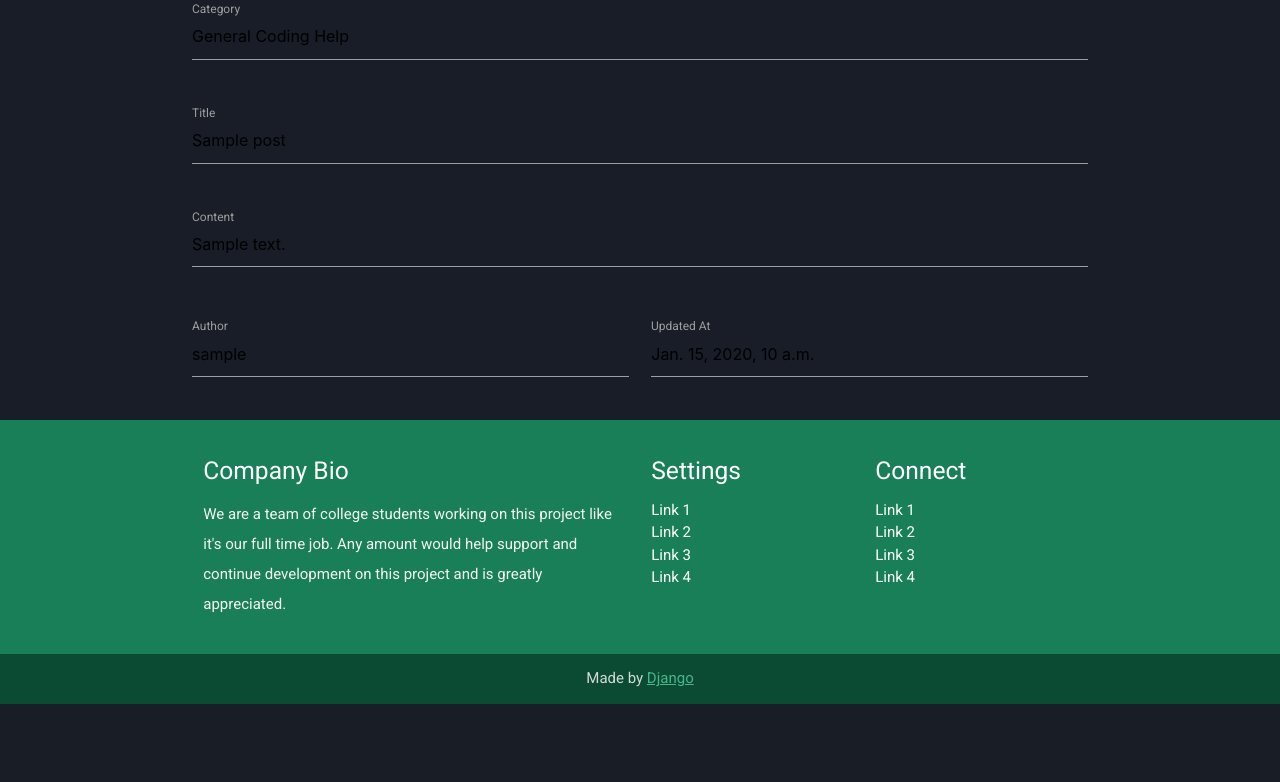
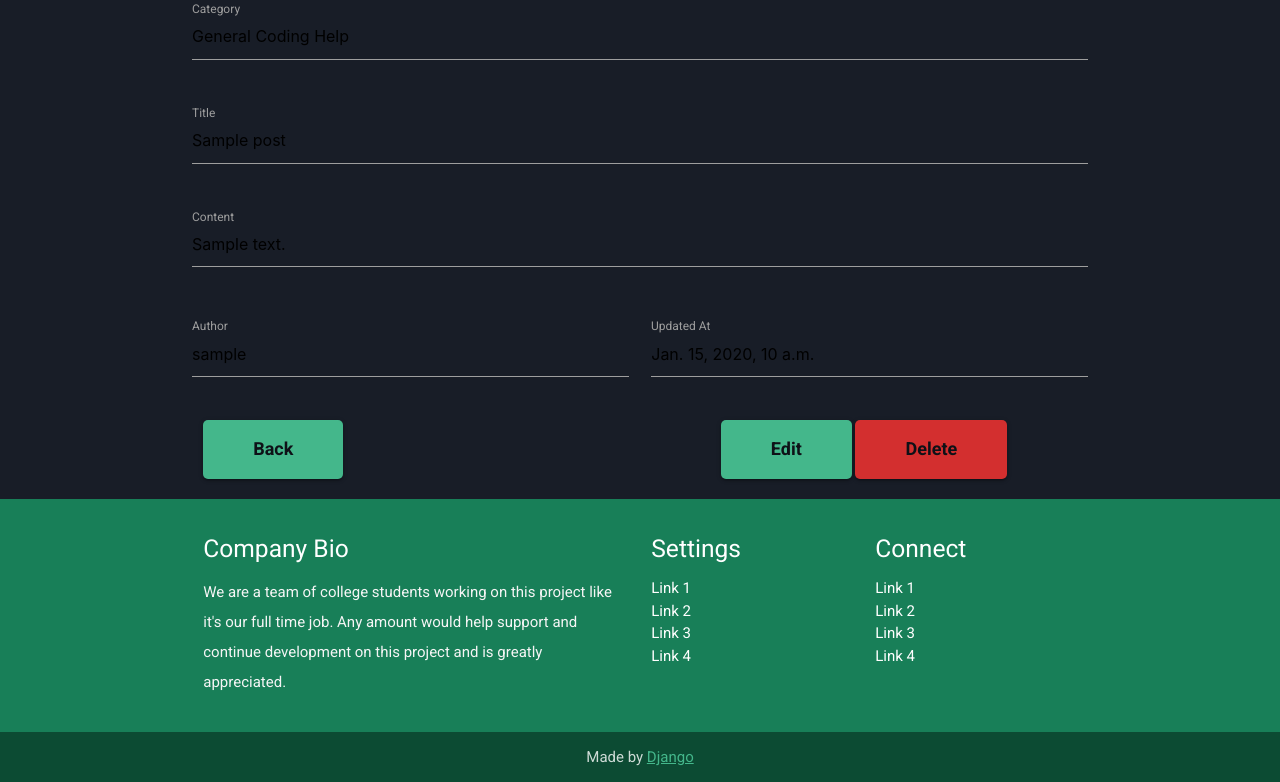
Before and after one commit to acman/py_june, a Django app: page /posts/details/1/ in a window 1280 px wide. Shown: the part 181-963 px from the top of the page. Before the commit the page ends 885 px from the top, so only its background shows below. Run offline with Django 5.2, Linux system fonts and the light colour scheme; a user stored in the database is signed in; data comes from the database, SQL or seed files in the repository; tables that the repository leaves empty hold one stand-in row (values such as "Sample post").

Commit message:
pj-50-add-button (#10)

```diff
--- a/templates/categories/category_detail.html
+++ b/templates/categories/category_detail.html
@@ -8,15 +8,15 @@
   <div class="container">
     <div class="section">
       <div class="row">
-        <div class="col s6">
+        <div class="col s8">
             <h2>{{ category.name }}</h2>
             <p>{{ category.description }}</p>
         </div>
-        <div class="col s6 center">
+        <div class="col s4">
           <a href="{% url 'posts:create' category_id=category.pk %}" class="waves-effect waves-light btn">Create Post</a>
         </div>
-        </div>
       </div>
+    </div>
       <div class="row">
         <div class="col s12 center">
           <table class="highlight">
--- a/templates/posts/post_detail.html
+++ b/templates/posts/post_detail.html
@@ -37,5 +37,16 @@
         </div>
       </div>
     </form>
+    <div class="row">
+      <div class="col s6">
+        <a href="{% url 'categories:detail' category_id=post.category.pk %}" class="waves-effect waves-light btn ">Back</a>
+      </div>
+      <div class="col s6 center">
+        {% if request.user.is_authenticated and request.user.id == post.author.id %}
+        <a href="{% url 'posts:update' pk=post.pk %}" class="waves-effect waves-light btn">Edit</a>
+        <a href="{% url 'posts:delete' pk=post.pk %}" class="waves-effect waves-light btn red darken-2">Delete</a>
+        {% endif %}
+      </div>
+    </div>
   </div>
 {% endblock %}
```
